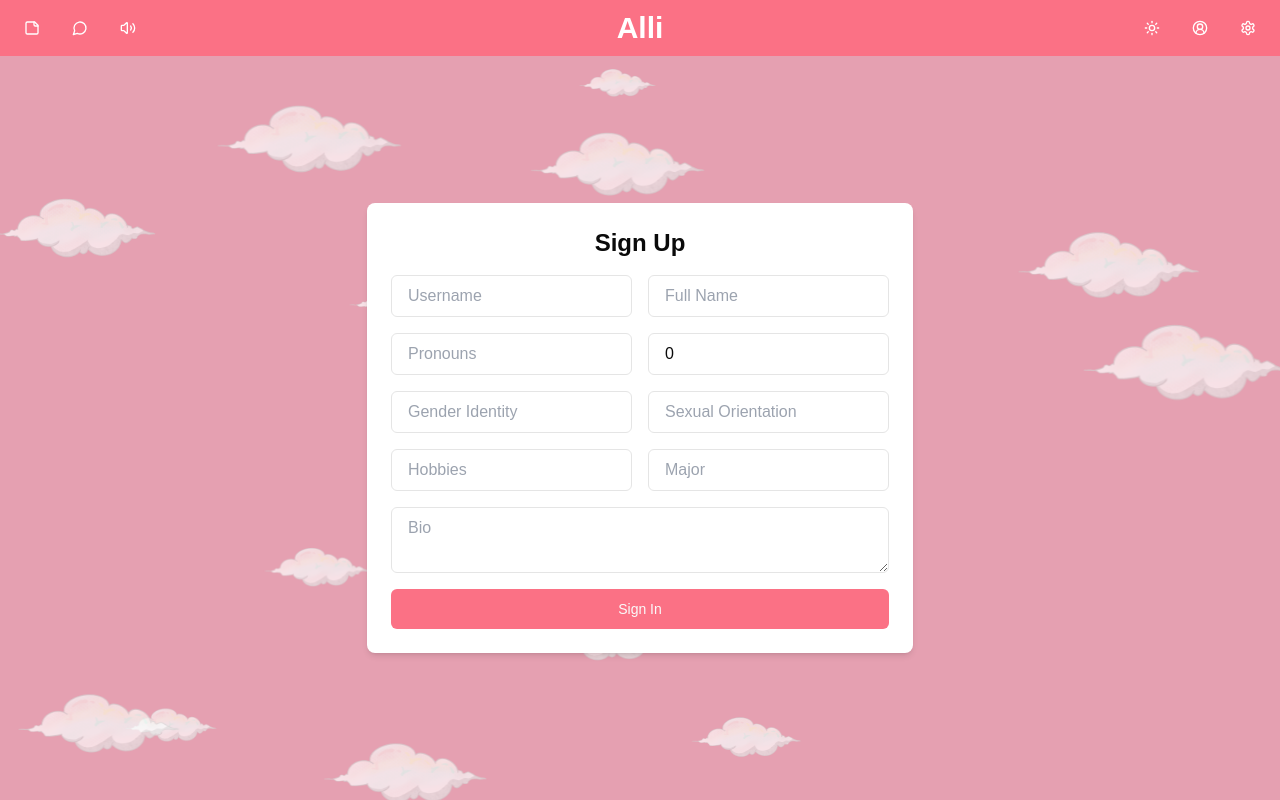
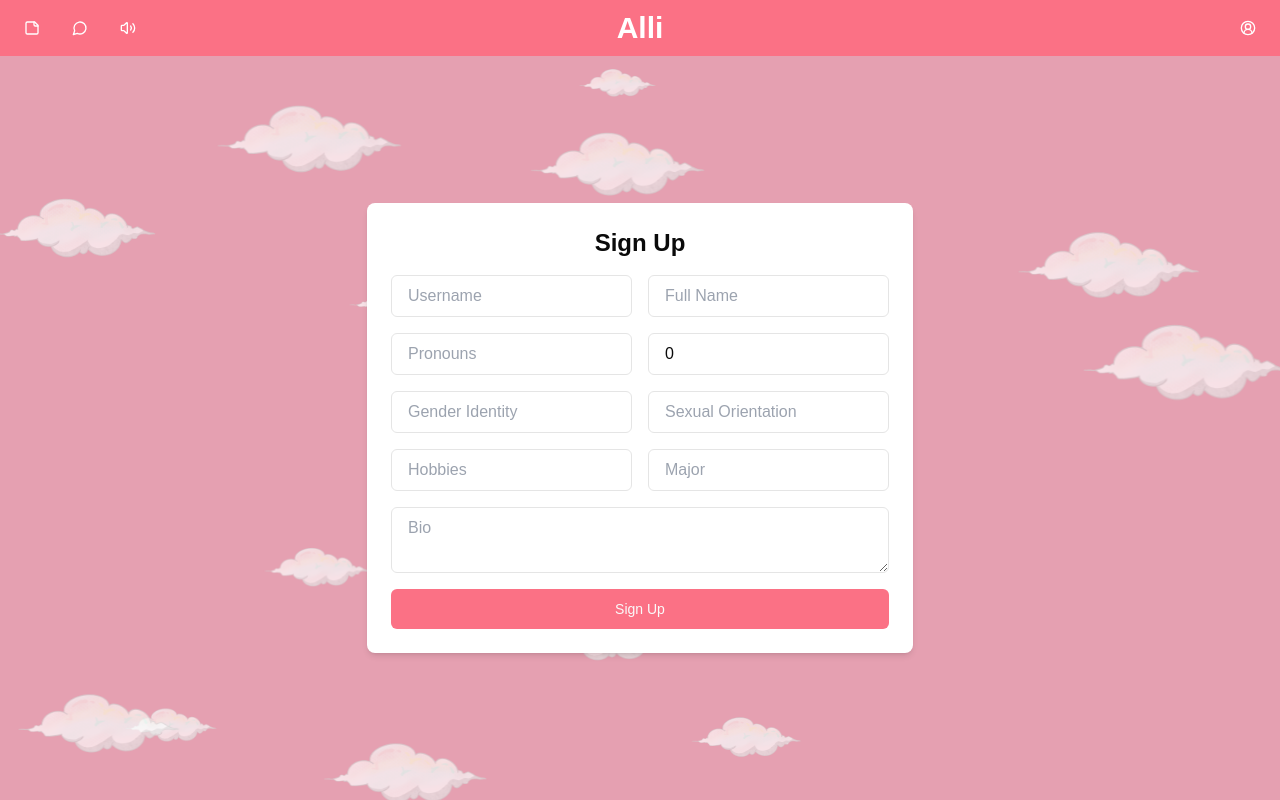
Before and after one commit to charlieweinberger/Alli, a Next.js app in the folder client/: page /signup in a window 1280 px wide. Built offline with nearby package versions, Linux system fonts and the light colour scheme.

Commit message:
fixed sign in/up button names

```diff
--- a/client/src/components/Navbar.tsx
+++ b/client/src/components/Navbar.tsx
@@ -6,9 +6,7 @@
   StickyNote,
   MessageCircle,
   Volume2,
-  Sun,
   CircleUserRound,
-  Settings,
 } from "lucide-react";
 
 export default function Navbar() {
@@ -46,9 +44,6 @@
       <div className="flex-1 text-center font-bold text-3xl">Alli</div>
 
       <div className="flex-1 flex justify-end">
-        <Button variant="ghost">
-          <Sun />
-        </Button>
         <Button
           variant="ghost"
           onClick={() => {
@@ -57,9 +52,6 @@
         >
           <CircleUserRound />
         </Button>
-        <Button variant="ghost">
-          <Settings />
-        </Button>
       </div>
     </div>
   );
--- a/client/src/components/SignIn.tsx
+++ b/client/src/components/SignIn.tsx
@@ -46,7 +46,7 @@
             />
           </div>
           <Button className="w-full">
-            Sign In
+            <Link href="/posts">Sign In</Link>
           </Button>
         </form>
         <div className="w-full mt-2 mb-[-8px] flex flex-row items-center">
--- a/client/src/components/SignUp.tsx
+++ b/client/src/components/SignUp.tsx
@@ -2,6 +2,7 @@
 import { useAuth } from "./AuthProvider";
 import { User } from "@/lib/types";
 import { Button } from "@/components/ui/button";
+import Link from "next/link";
 
 interface inputType {
   name: string,
@@ -169,7 +170,7 @@
           />
         </div>
         <Button className="w-full">
-          Sign In
+          <Link href="/posts">Sign Up</Link>
         </Button>
       </form>
     </div>
```
